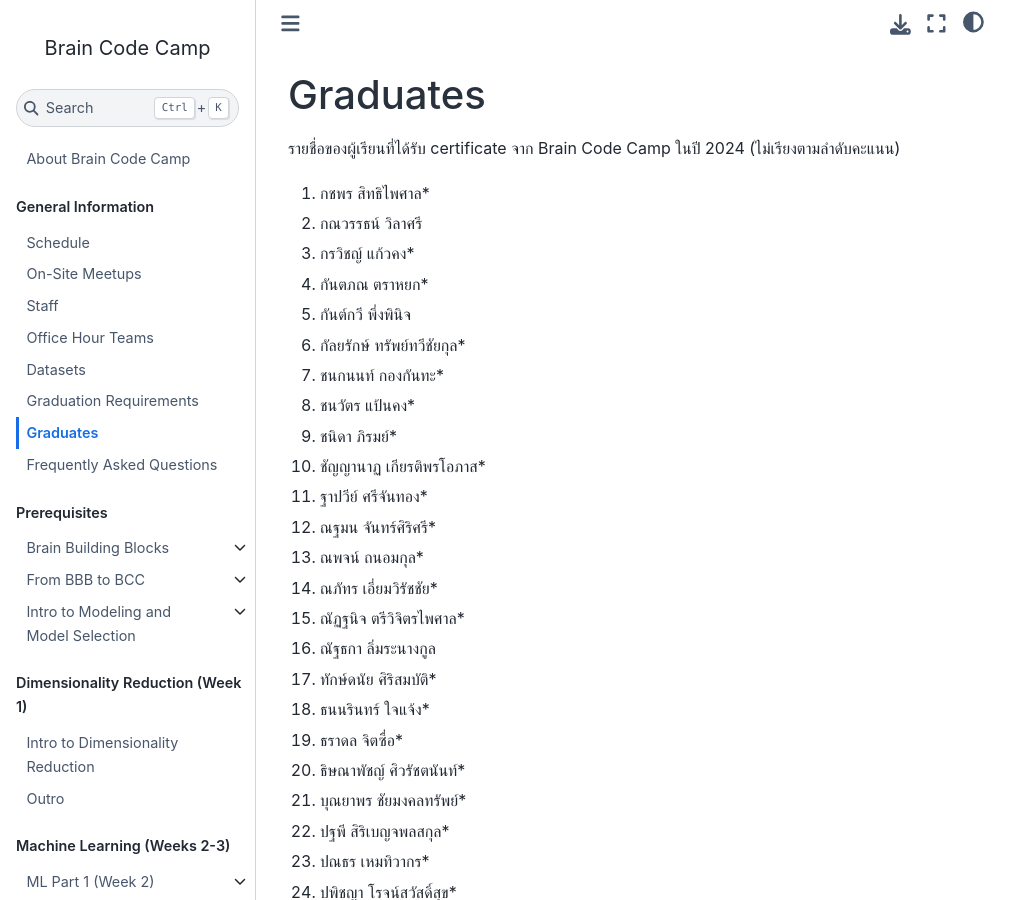
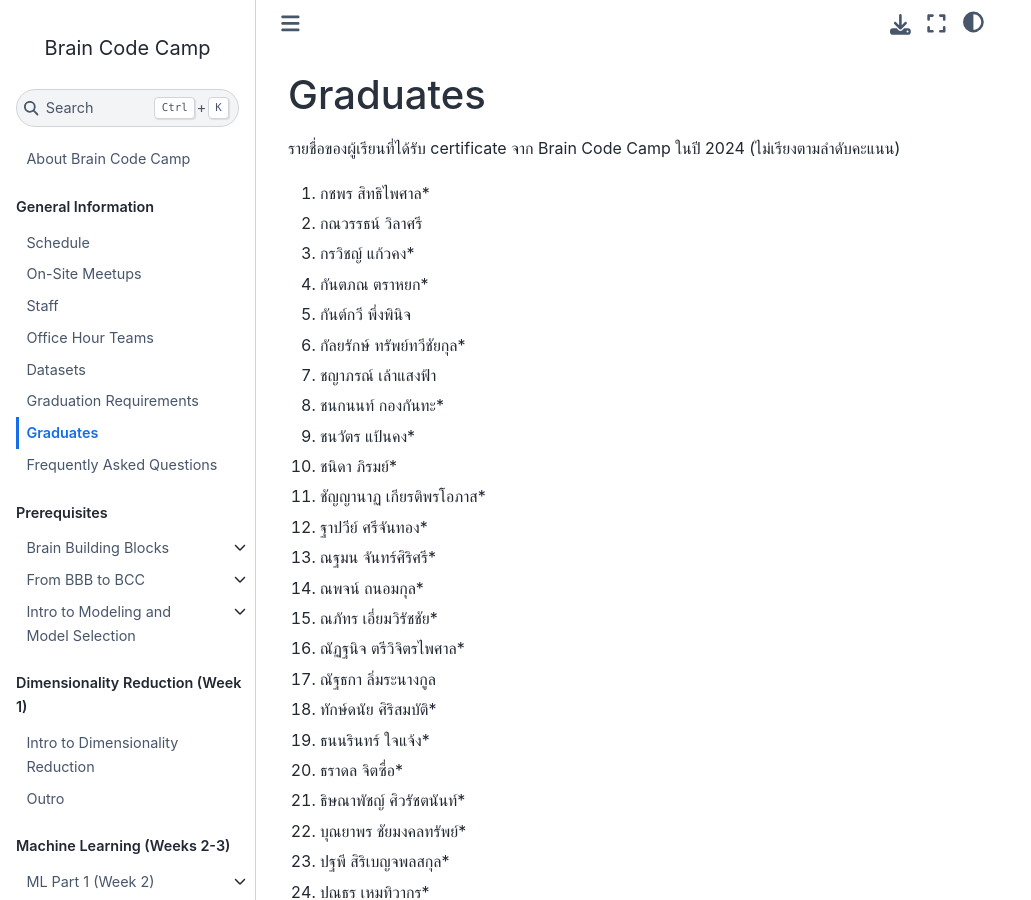
Before and after one commit to braincodecamp/brainCodeCamp2024, a Jupyter Book: the page built from GeneralInfo/graduates.md, in a window 1280 px wide and 900 px high. Shown: the whole window, without its empty margins (0-1031 px from the left). Built offline with Jupyter Book 1.0.4 settings and Sphinx 7.4.7 and the Sphinx Book theme 1.1.4, drawn with Linux system fonts in a browser that asks for light colours; pages that are not in the unit, such as notebooks, are missing from menus.

Commit message:
Update graduates.md

```diff
--- a/GeneralInfo/graduates.md
+++ b/GeneralInfo/graduates.md
@@ -8,41 +8,42 @@
 4. กันตภณ ตราหยก\*
 5. กันต์กวี พึ่งพินิจ
 6. กัลยรักษ์ ทรัพย์ทวีชัยกุล\*
-7. ชนกนนท์ กองกันทะ\*
-8. ชนวัตร แป้นคง\*
-9. ชนิดา ภิรมย์\*
-10. ชัญญานาฏ เกียรติพรโอภาส\*
-11. ฐาปวีย์ ศรีจันทอง\*
-12. ณฐมน จันทร์ศิริศรี\*
-13. ณพจน์ ถนอมกุล\*
-14. ณภัทร เอี่ยมวิรัชชัย\*
-15. ณัฏฐนิจ ตรีวิจิตรไพศาล\*
-16. ณัฐธกา ลิ่มระนางกูล
-17. ทักษ์ดนัย ศิริสมบัติ\*
-18. ธนนรินทร์ ใจแจ้ง\*
-19. ธราดล จิตซื่อ\*
-20. ธิษณาพัชญ์ ศิวรัชตนันท์\*
-21. บุณยาพร ชัยมงคลทรัพย์\*
-22. ปฐพี สิริเบญจพลสกุล\*
-23. ปณธร เหมทิวากร\*
-24. ปพิชญา โรจน์สวัสดิ์สุข\*
-25. ปริญญา ดวงกลาง\*
-26. ปัญจธิษณ์ วศินชัยกุลภัทร์
-27. ปัณฑ์ธร ช่วยรอด\*
-28. ปีใหม่ เสือแก้ว\*
-29. ปุณยวัจน์ ประจงกิจ\*
-30. พุฒิสรรค์ คุโรปกรณ์พงษ์\*
-31. ภัคพล อาจบุราย
-32. มัทธิว เหมะ\*
-33. มโนธรรม ดำเนิน\*
-34. วรวีร์ ถีระศิลป์\*
-35. ศิวภัทร จันทร์เทศ
-36. สันติภาพ ทองจันทร์\*
-37. สิทธการย์ อุดมวงศ์วัฒนา\*
-38. สุรพจน์ หินศรี\*
-39. สุรวุฒิ มีกอง\*
-40. เจิมพิภัช เจริญปัญญาศักดิ์\*
-41. เปมิกา ศุภลักษณ์\*
-42. เมธาวิน วงศ์สายสุวรรณ\*
+7. ชญาภรณ์ เล้าแสงฟ้า
+8. ชนกนนท์ กองกันทะ\*
+9. ชนวัตร แป้นคง\*
+10. ชนิดา ภิรมย์\*
+11. ชัญญานาฏ เกียรติพรโอภาส\*
+12. ฐาปวีย์ ศรีจันทอง\*
+13. ณฐมน จันทร์ศิริศรี\*
+14. ณพจน์ ถนอมกุล\*
+15. ณภัทร เอี่ยมวิรัชชัย\*
+16. ณัฏฐนิจ ตรีวิจิตรไพศาล\*
+17. ณัฐธกา ลิ่มระนางกูล
+18. ทักษ์ดนัย ศิริสมบัติ\*
+19. ธนนรินทร์ ใจแจ้ง\*
+20. ธราดล จิตซื่อ\*
+21. ธิษณาพัชญ์ ศิวรัชตนันท์\*
+22. บุณยาพร ชัยมงคลทรัพย์\*
+23. ปฐพี สิริเบญจพลสกุล\*
+24. ปณธร เหมทิวากร\*
+25. ปพิชญา โรจน์สวัสดิ์สุข\*
+26. ปริญญา ดวงกลาง\*
+27. ปัญจธิษณ์ วศินชัยกุลภัทร์
+28. ปัณฑ์ธร ช่วยรอด\*
+29. ปีใหม่ เสือแก้ว\*
+30. ปุณยวัจน์ ประจงกิจ\*
+31. พุฒิสรรค์ คุโรปกรณ์พงษ์\*
+32. ภัคพล อาจบุราย
+33. มัทธิว เหมะ\*
+34. มโนธรรม ดำเนิน\*
+35. วรวีร์ ถีระศิลป์\*
+36. ศิวภัทร จันทร์เทศ
+37. สันติภาพ ทองจันทร์\*
+38. สิทธการย์ อุดมวงศ์วัฒนา\*
+39. สุรพจน์ หินศรี\*
+40. สุรวุฒิ มีกอง\*
+41. เจิมพิภัช เจริญปัญญาศักดิ์\*
+42. เปมิกา ศุภลักษณ์\*
+43. เมธาวิน วงศ์สายสุวรรณ\*
 
 \*Research Distinction
```
